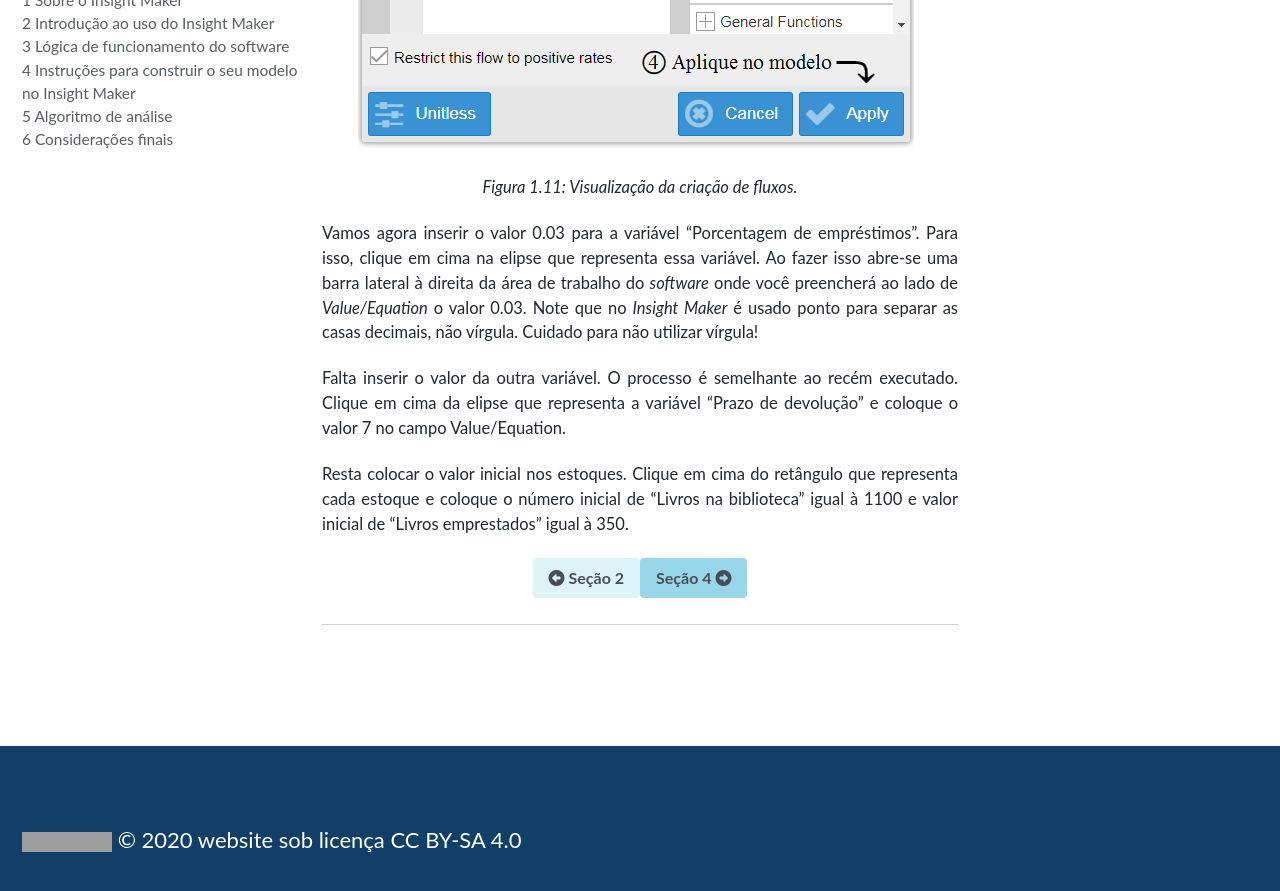
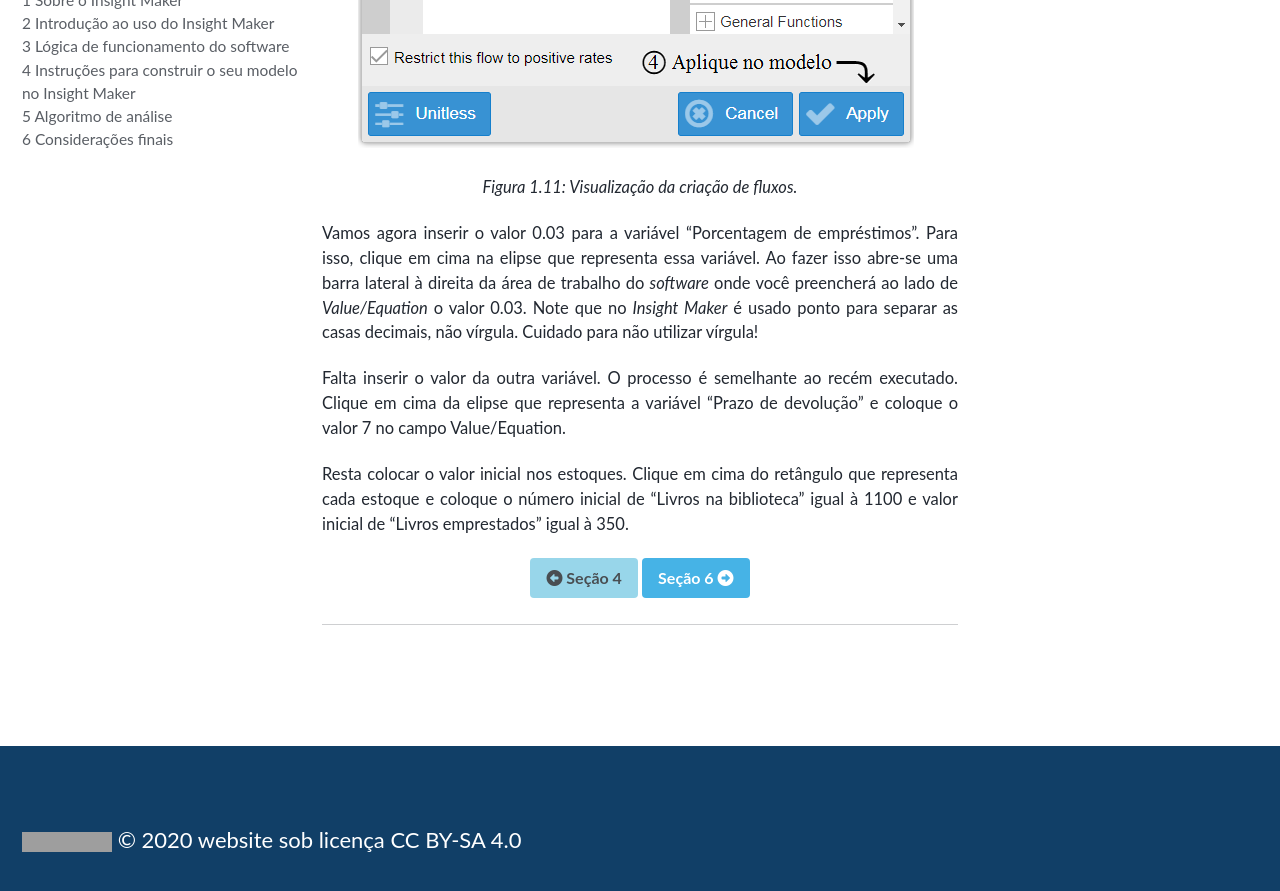
Before and after one commit to milenalauschner/MM, a Jekyll site: the page built from _pages/seção4.md, in a window 1280 px wide and 900 px high, scrolled down 5238 px. Shown: the top 891 px of the window. Built offline with Jekyll 4.4.1, drawn with Linux system fonts in a browser that asks for light colours; cached includes are drawn as plain includes; nearby versions of some CDN libraries; some web fonts are replaced; grey boxes are pictures that could not be loaded.

Commit message:
Update seção4.md

```diff
--- a/_pages/seção4.md
+++ b/_pages/seção4.md
@@ -148,8 +148,8 @@
 {: .text-justify}
 
 
-[<i class="fas fa-arrow-alt-circle-left"></i> Seção 2](https://milenalauschner.github.io/MM/seção2/){:
-.btn .btn--success}[ Seção 4 <i class="fas fa-arrow-alt-circle-right"></i>](https://milenalauschner.github.io/MM/seção4/){:
-.btn .btn--danger}
-{: .text-center}
+[<i class="fas fa-arrow-alt-circle-left"></i> Seção 4](https://milenalauschner.github.io/MM/seção4/){:
+.btn .btn--danger} [ Seção 6 <i class="fas fa-arrow-alt-circle-right"></i>](https://milenalauschner.github.io/MM/seção0/){:
+.btn .btn--facebook}
+ {: .text-center}
 ________________________________________________________________________________________________________________________________________________________________________________________________
```
